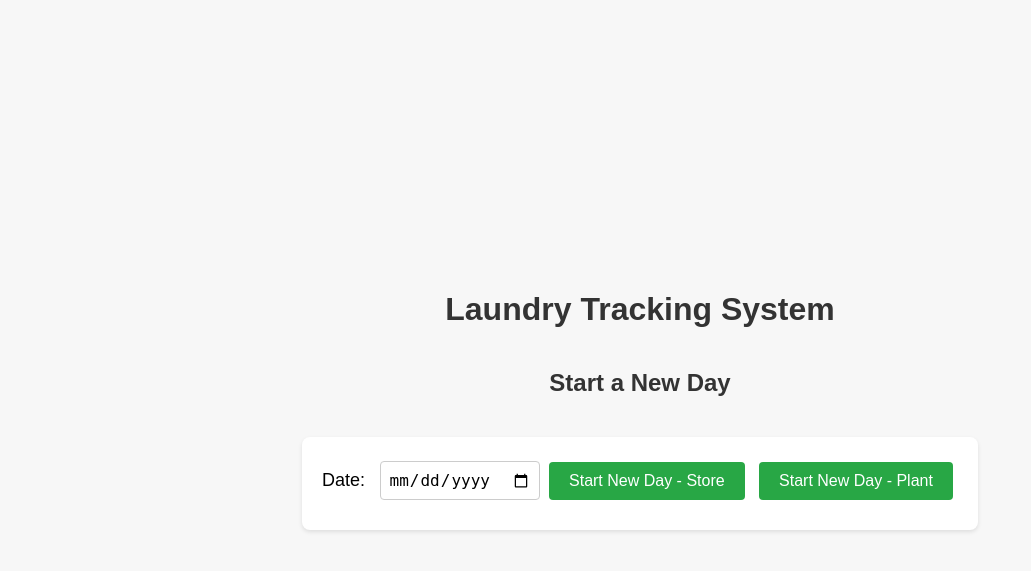
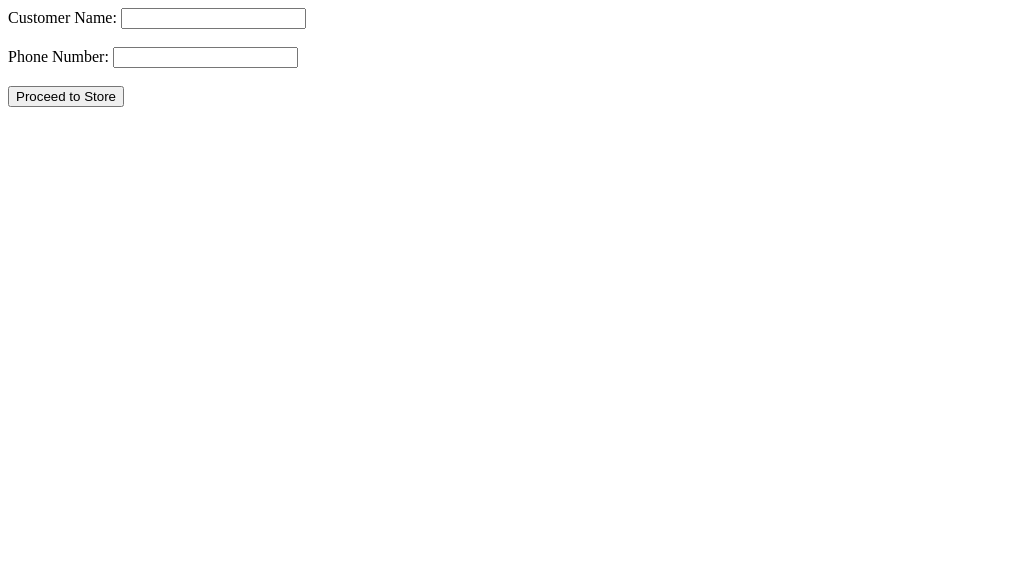
Before and after one commit to balamurugan1603/bright-laundry, a Flask app: page / in a window 1280 px wide. Shown: the top 571 px of the page, without its empty margins (0-1031 px from the left). Run offline with Flask 3, Linux system fonts and the light colour scheme.

Commit message:
ENH: whatsapp notif for order

```diff
--- a/app.py
+++ b/app.py
@@ -1,4 +1,4 @@
-from flask import Flask, render_template, request, redirect, url_for, send_file, jsonify
+from flask import Flask, render_template, request, redirect, url_for, send_file, jsonify, session
 import pandas as pd
 import os
 from datetime import datetime
@@ -6,6 +6,7 @@ import smtplib
 from email.message import EmailMessage
 
 app = Flask(__name__)
+app.secret_key = os.urandom(24)
 
 # This will store the last 10 bills in memory (replace with a database for persistence)
 
@@ -88,8 +89,8 @@ def manage_old_files():
 
 # Home page route
 @app.route('/')
-def home():
-    return render_template('index1.html')
+def customer_info():
+    return render_template('get_customer_info.html')
 
 # Start the day route
 @app.route('/start_day', methods=['POST'])
@@ -117,22 +118,26 @@ def start_day():
             df_monthly = pd.DataFrame(columns=['Date', 'Reference Number', 'Customer Name', 'Phone Number', 'Branch', 'Cloth Type', 'Quantity', 'Total Price', 'Status', 'Timestamp'])
             df_monthly.to_excel(monthly_excel_file, index=False)
 
-        return redirect(url_for('get_customer_info'))
+        return redirect(url_for('order_page'))
 
     return redirect(url_for('manage_orders'))
 
 
-@app.route('/get_customer_info', methods=['GET'])
-def get_customer_info():
-    return render_template('start_day.html')
+@app.route('/details_submit', methods=['POST'])
+def home():
+    # Retrieve customer details if available
+    customer_name = request.form.get('customer_name')
+    phone_number = request.form.get('phone_number')
+
+    # Store details in session
+    session['customer_name'] = customer_name
+    session['phone_number'] = phone_number
+
+    return render_template('index1.html')
 
 
 @app.route('/order_page', methods=['GET', 'POST'])
 def order_page():
-    # Retrieve customer details if available
-    customer_name = request.form.get('customer_name')
-    phone_number = request.form.get('phone_number')
-
     # Initialize summary totals and other variables as before
     summary_totals = {
         'Ironing - Shirts & Pants': 0,
@@ -156,12 +161,20 @@ def order_page():
     order_details = []  # Initialize as an empty list by default
     whatsapp_message = ""  # Placeholder for WhatsApp message
 
+    customer_name = session.get('customer_name')
+    phone_number = session.get('phone_number')
+    print(phone_number)
+
     # Load today's data from file if it exists
     today_excel_file = get_today_excel_file(current_date)
+    order_id = None
+    branch = None
 
     if os.path.exists(today_excel_file):
         df_today = pd.read_excel(today_excel_file)
-        df_today = df_today[df_today["Phone Number"] == phone_number]
+        df_today = df_today[df_today["Customer Name"] == str(customer_name)]
+        order_id = df_today.head(1)['Reference Number'].values[0]
+        branch = df_today.head(1)['Branch'].values[0]
 
         # Calculate totals and populate `order_details`
         for cloth_type in summary_totals.keys():
@@ -214,7 +227,9 @@ def order_page():
         order_details=order_details if order_details else None,
         whatsapp_message=whatsapp_message,
         customer_name=customer_name,
-        phone_number=phone_number
+        phone_number=phone_number,
+        order_id=order_id,
+        branch=branch
     )
 
 # Add order route
--- /dev/null
+++ b/templates/get_customer_info.html
@@ -0,0 +1,19 @@
+<!DOCTYPE html>
+<html lang="en">
+<head>
+    <meta charset="UTF-8">
+    <meta name="viewport" content="width=device-width, initial-scale=1.0">
+    <title>Start New Day</title>
+</head>
+<body>
+    <form action="{{ url_for('home') }}" method="POST">
+        <label for="customer_name">Customer Name:</label>
+        <input type="text" id="customer_name" name="customer_name" required><br><br>
+
+        <label for="phone_number">Phone Number:</label>
+        <input type="text" id="phone_number" name="phone_number" required><br><br>
+
+        <button type="submit">Proceed to Store</button>
+    </form>
+</body>
+</html>
--- a/templates/order.html
+++ b/templates/order.html
@@ -436,7 +436,7 @@
         </div>
 
         {% autoescape off %}
-        <button onclick="sendWhatsApp('{{ order_id }}', '{{ customer_name }}', '{{ phone_number }}', '{{ total_amount }}', {{ order_details | tojson }}, '{{ branch }}')">
+        <button onclick="sendWhatsApp('{{ order_id }}', '{{ customer_name|escape }}', '{{ phone_number|escape }}', '{{ total_amount }}', '{{ order_details | tojson | replace('"', '\'') | replace('\'', '\\\'') }}', '{{ branch|escape }}')">
             Send via WhatsApp
         </button>
         {% endautoescape %}
@@ -464,6 +464,7 @@
         function sendWhatsApp(orderId, customerName, phoneNumber, totalAmount, orderDetails, branch) {
             let message = `Hello ${customerName},\n\nHere is your bill for Order ID: ${orderId}:\n\n`;
 
+            orderDetails = JSON.parse(orderDetails.replace(/'/g, '"'));
             orderDetails.forEach(detail => {
                 message += `${detail['Cloth Type']}: ${detail['Quantity']} x ₹${detail['Price per Piece']} = ₹${detail['Total']}\n`;
             });
```
Also changed, not shown: templates/start_day.html (deleted, +0 -19 lines), 7 other files.
